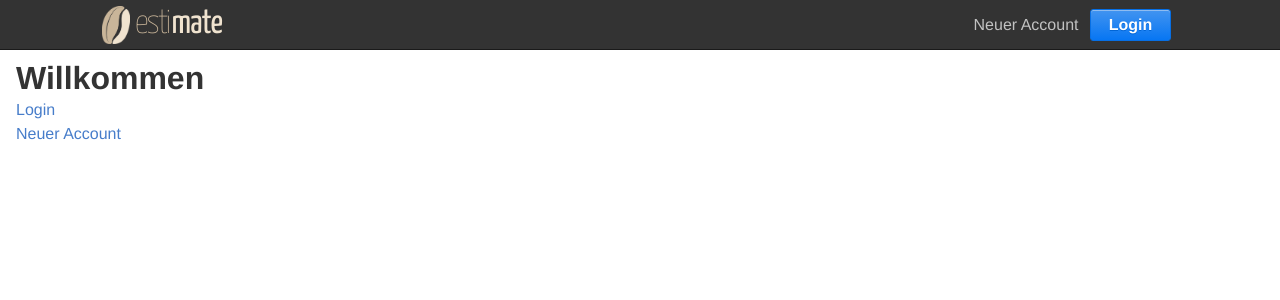
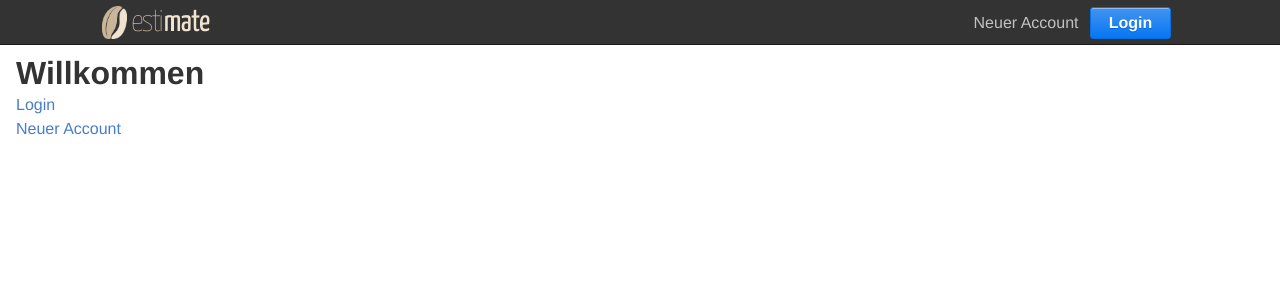
Before and after one commit to tmjssz/estimate, a Django app: page / in a window 1280 px wide. Shown: the top 300 px of the page. Run offline with Django 3.2, Linux system fonts and the light colour scheme; some libraries are stand-ins or nearby versions.

Commit message:
kleinere navi leiste

```diff
--- a/static/css/sass/styles.scss
+++ b/static/css/sass/styles.scss
@@ -12,7 +12,7 @@ body {
 		$navigation-background: $dark-gray;
 		$navigation-color: transparentize(white, 0.3);
 		$navigation-color-hover: white;
-		$navigation-height: 50px;
+		$navigation-height: 45px;
 		$navigation-nav-button-background: $base-accent-color;
 		$navigation-nav-button-background-hover: lighten($navigation-background, 10);
 		$navigation-nav-button-border: 1px solid lighten($navigation-nav-button-background, 20);
--- a/static/css/styles.css
+++ b/static/css/styles.css
@@ -245,7 +245,7 @@ body {
     background-color: #333333;
     border-bottom: 1px solid #1a1a1a;
     font-family: "Helvetica Neue", Helvetica, Roboto, Arial, sans-serif;
-    height: 50px;
+    height: 45px;
     width: 100%;
     z-index: 999; }
     body header div.navigation-wrapper {
@@ -260,19 +260,19 @@ body {
         clear: both; }
     body header #corporate #logo {
       float: left;
-      max-height: 50px;
-      padding: 6.25px 4.7px 6.25px 6.25px; }
+      max-height: 45px;
+      padding: 5.625px 4.23px 5.625px 5.625px; }
     body header #corporate #font {
       font-family: 'Yanone Kaffeesatz', sans-serif;
-      line-height: 25.83125px;
-      font-size: 34.67585px;
+      line-height: 23.24813px;
+      font-size: 31.20827px;
       float: left;
-      padding: 11.66875px 6.25px 12.5px 0px; }
+      padding: 10.50188px 5.625px 11.25px 0px; }
       body header #corporate #font #esti {
         font-weight: 200;
         color: #CAB69A;
         letter-spacing: -0.07em;
-        margin-right: 2.5px;
+        margin-right: 2.25px;
         float: left; }
       body header #corporate #font #mate {
         font-weight: 400;
@@ -283,11 +283,11 @@ body {
       float: left;
       color: white;
       font-size: 1.4em;
-      line-height: 50px;
+      line-height: 45px;
       padding-right: 1em; }
     body header nav ul {
       float: right;
-      line-height: 50px;
+      line-height: 45px;
       padding-right: .1em; }
     body header nav ul li {
       float: left;
```
